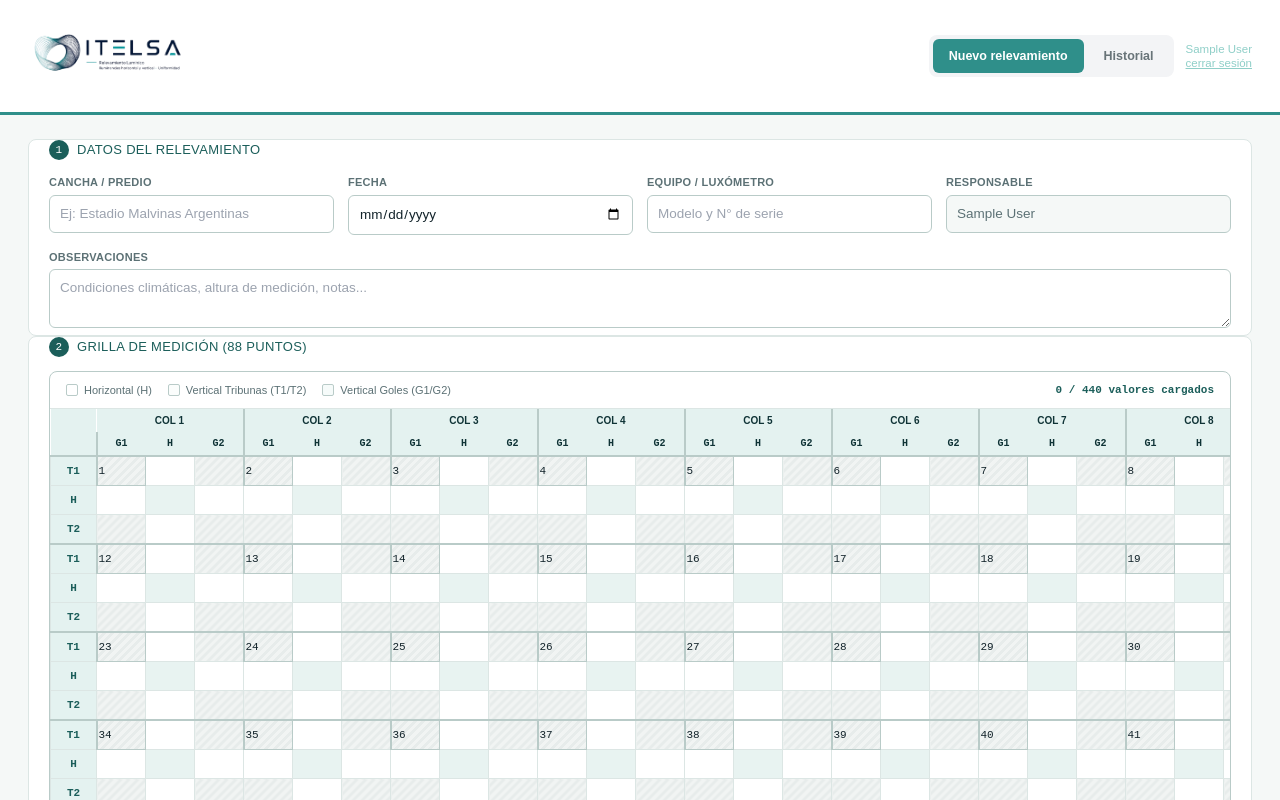
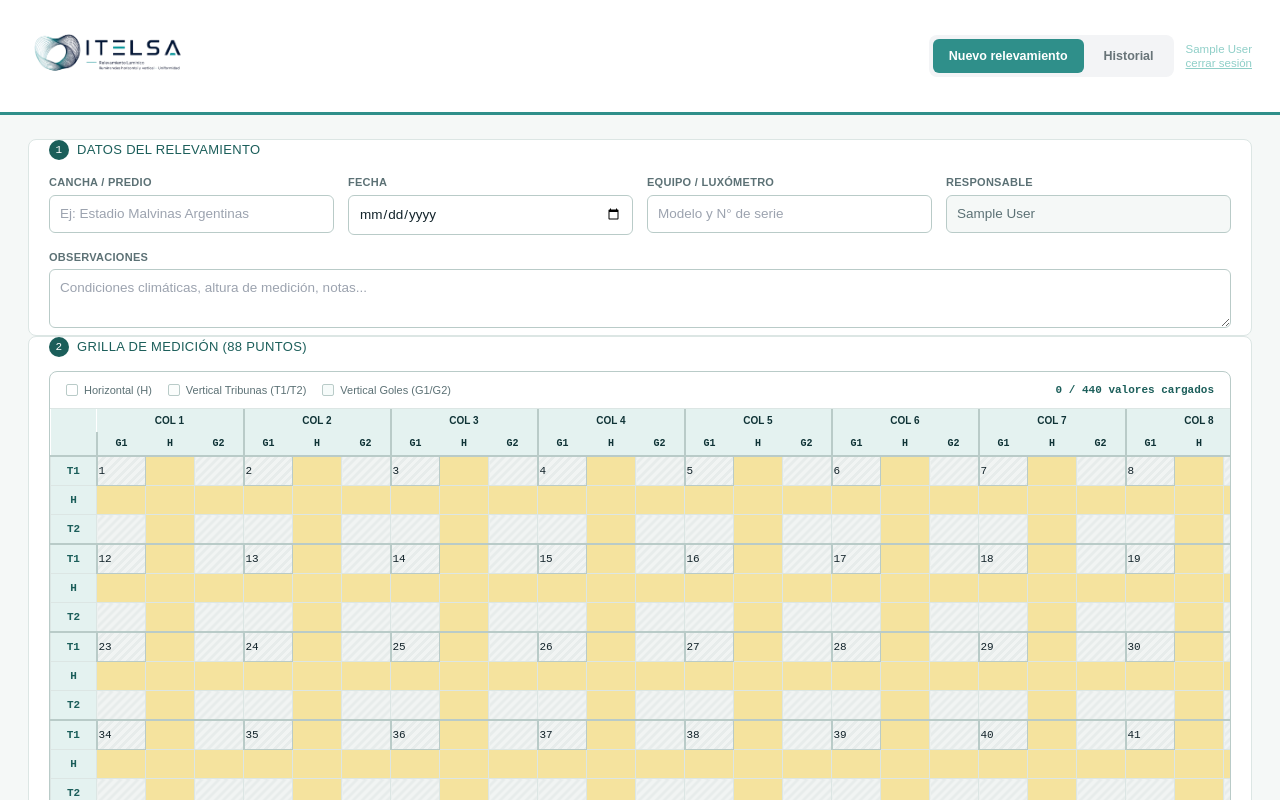
Before and after one commit to avidela47/medicion-de-matriz-88puntos, a Next.js app: page / in a window 1280 px wide. Shown: the top 800 px of the page. Built offline with nearby package versions, Linux system fonts and the light colour scheme; no server answers; sample sign-in values are in the browser's storage.

Commit message:
fix: resaltar en la grilla las celdas con valor maximo (verde) y minimo (amarillo) por plano

```diff
--- a/components/GridInput.js
+++ b/components/GridInput.js
@@ -1,6 +1,6 @@
-import { N_COLGROUPS, ROWS, COLS, isActive, cellRole, pointNumber } from '../lib/gridLogic';
-
+import { N_COLGROUPS, ROWS, COLS, isActive, cellRole, pointNumber, computeResults } from '../lib/gridLogic';
 export default function GridInput({ grid, onChange, filled }) {
+  const results = computeResults(grid);
   function handleInput(r, c, raw) {
     const v = raw.trim() === '' ? null : parseFloat(raw.replace(',', '.'));
     onChange(r, c, Number.isNaN(v) ? null : v);
@@ -94,7 +94,7 @@ export default function GridInput({ grid, onChange, filled }) {
                     return (
                       <td
                         key={c}
-                        className={`grid-cell-active border border-line ${strongL ? 'border-l-2 border-lineStrong' : ''} ${role === 'H' && rm === 1 ? 'grid-cell-filled' : ''}`}
+                        className={`grid-cell-active border border-line ${strongL ? 'border-l-2 border-lineStrong' : ''} ${role === 'H' && rm === 1 ? 'grid-cell-filled' : ''} ${value === results.planes[role]?.maxima ? 'grid-cell-max' : ''} ${value === results.planes[role]?.minima ? 'grid-cell-min' : ''}`}
                       >
                         <input
                           type="number"
--- a/styles/globals.css
+++ b/styles/globals.css
@@ -31,6 +31,13 @@ body {
   background-color: #E8F3F1;
 }
 
+.grid-cell-max {
+  background-color: #C8E8D0 !important;
+}
+.grid-cell-min {
+  background-color: #F5E39E !important;
+}
+
 @media print {
   .no-print {
     display: none !important;
```
